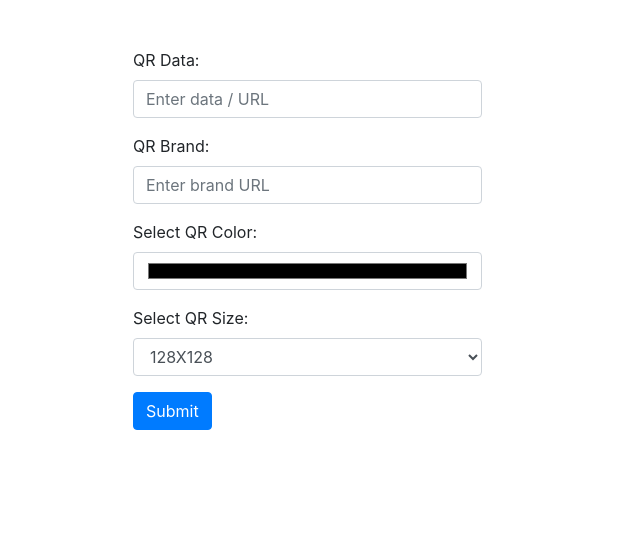
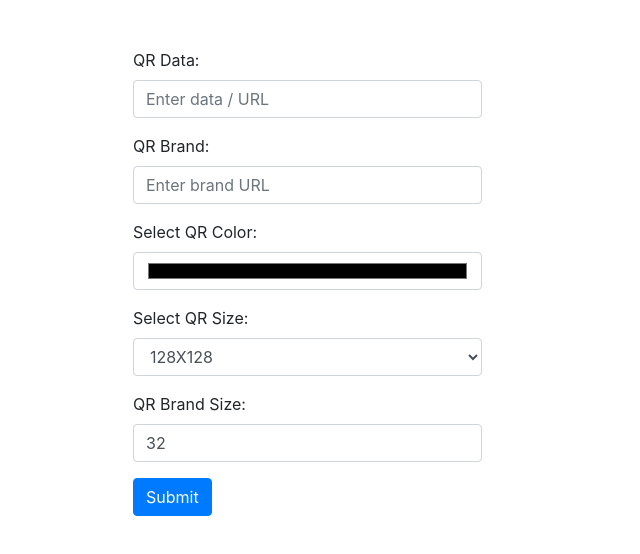
Before and after one commit to YousufSA/qrcode, a plain HTML site: page index.html in a window 1280 px wide. Shown: the whole page, without its empty margins (0-640 px from the left). Drawn offline with nearby package versions, Linux system fonts and the light colour scheme.

Commit message:
qr brand image size validation

```diff
--- a/index.html
+++ b/index.html
@@ -38,6 +38,10 @@
                             <option value="500">500X500</option>
                         </select>
                     </div>
+                    <div class="form-group">
+                        <label for="brandSize">QR Brand Size:</label>
+                        <input type="url" class="form-control" id="brandSize" placeholder="Enter brand size" name="brandSize" value="32">
+                    </div>
                     <button onclick="generateQr()" type="submit" class="btn btn-primary">Submit</button>
                 </div>
             </div>
--- a/jscript/general.js
+++ b/jscript/general.js
@@ -1,4 +1,4 @@
 /* qr code generator
 Created by : Yousuf S A
 Date : 19th December 2018 */
-function generateQr(){var e=$("#data").val(),r=$("#brand").val(),a=$("#size").val(),d=$("#color").val(),t=a/4;""!=e?($("#qrcode").html(""),jQuery("#qrcode").qrcode({render:"canvas",text:e,width:a,height:a,background:"#ffffff",foreground:d,src:r,imgWidth:t,imgHeight:t})):alert("add enter data")}
+function generateQr(){var a=$("#data").val(),e=$("#brand").val(),r=$("#size").val(),d=$("#color").val(),n=$("#brandSize").val();""!=a?(n>r/3&&(n=r/3),$("#qrcode").html(""),jQuery("#qrcode").qrcode({render:"canvas",text:a,width:r,height:r,background:"#ffffff",foreground:d,src:e,imgWidth:n,imgHeight:n})):alert("add enter data")}$(document).ready(function(){$("#size").change(function(){var a=$("#size").val();a&&$("#brandSize").val(a/4)})});
```
Lines whose indentation alone changed are shown as unchanged.
